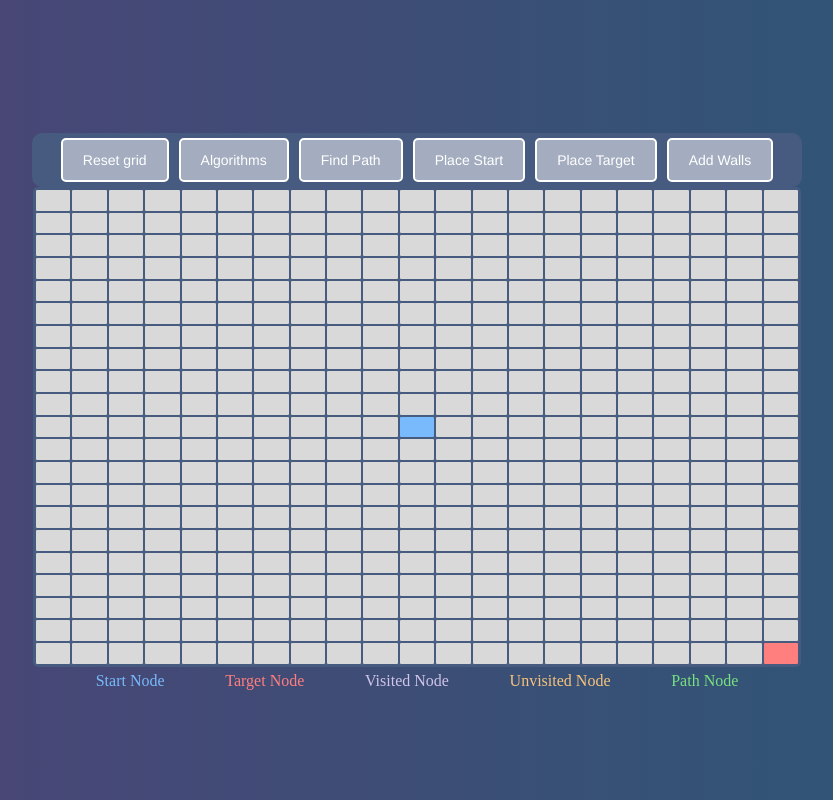
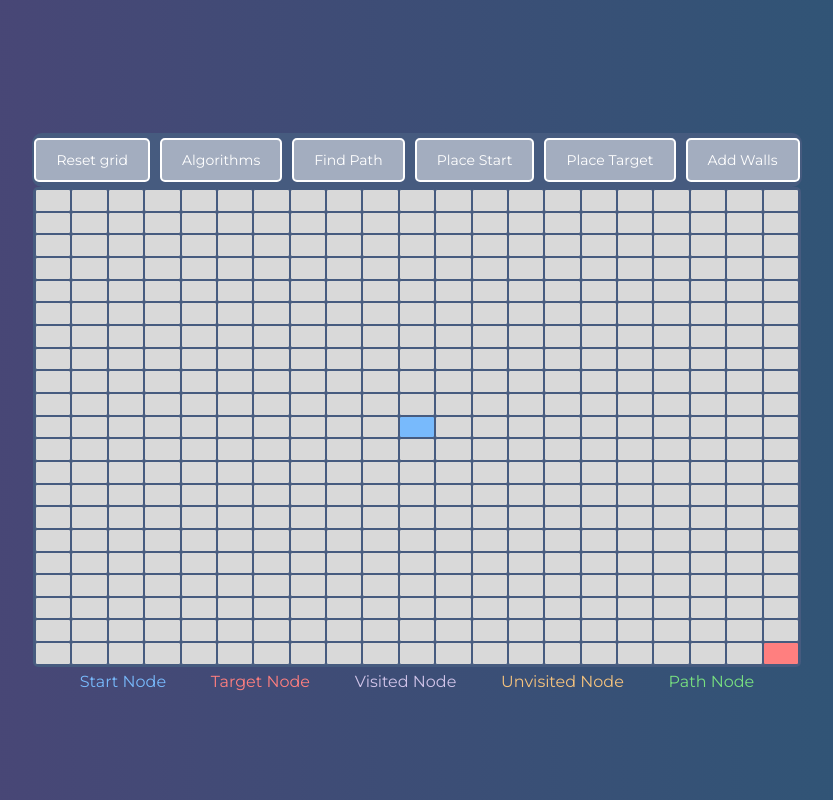
Before and after one commit to Conot-me/path-finding-simulation, a Next.js app in the folder pathsimulation/: page / in a window 1280 px wide. Shown: the whole page, without its empty margins (223-1056 px from the left). Built offline with nearby package versions, Linux system fonts and the light colour scheme.

Commit message:
Added new fonts to css.

```diff
--- a/pathsimulation/src/styles/Home.module.css
+++ b/pathsimulation/src/styles/Home.module.css
@@ -7,6 +7,7 @@
   flex-direction: column;
   justify-content: center;
   align-items: center;
+  font-family: 'Montserrat', sans-serif;
 }
 
 .MenuContainer{
@@ -22,6 +23,7 @@
   position: relative;
   margin-bottom: 0%;
   box-sizing: border-box;
+  font-family: 'Montserrat', sans-serif;
 }
 
 .MenuButton{
@@ -31,7 +33,7 @@
   border-radius: 5px;
   border: 2px solid;
   cursor: pointer;
-  font-family: "Haas Grot Text R Web", "Helvetica Neue", Helvetica, Arial, sans-serif;
+  font-family: 'Montserrat', sans-serif;
   font-size: 14px;
   font-weight: 500;
   line-height: 20px;
@@ -72,7 +74,7 @@
   border-radius: 5px;
   border: 2px solid;
   cursor: pointer;
-  font-family: "Haas Grot Text R Web", "Helvetica Neue", Helvetica, Arial, sans-serif;
+  font-family: 'Montserrat', sans-serif;
   font-size: 14px;
   font-weight: 500;
   line-height: 20px;
@@ -103,7 +105,7 @@
 .Dropdown .DropdownContent {
   display: none;
   position: absolute;
-  margin-top: -80px;
+  margin-top: -85px;
   z-index: 999;
 }
 
@@ -114,7 +116,7 @@
   border-radius: 5px;
   border: 2px solid;
   cursor: pointer;
-  font-family: "Haas Grot Text R Web", "Helvetica Neue", Helvetica, Arial, sans-serif;
+  font-family: 'Montserrat', sans-serif;
   font-size: 14px;
   font-weight: 500;
   line-height: 20px;
--- a/pathsimulation/src/styles/globals.css
+++ b/pathsimulation/src/styles/globals.css
@@ -1,11 +1,5 @@
-:root {
-  --max-width: 1100px;
-  --border-radius: 12px;
-  --font-mono: ui-monospace, Menlo, Monaco, 'Cascadia Mono', 'Segoe UI Mono',
-    'Roboto Mono', 'Oxygen Mono', 'Ubuntu Monospace', 'Source Code Pro',
-    'Fira Mono', 'Droid Sans Mono', 'Courier New', monospace;
-}
-
+@import url('https://fonts.googleapis.com/css?family=Roboto');
+@import url('https://fonts.googleapis.com/css?family=Montserrat');
 * {
   box-sizing: border-box;
   padding: 0;
@@ -15,11 +9,7 @@
 html,
 body {
   max-width: 100vw;
-  /* overflow-x: hidden; */
-}
-
-body {
-
+  font-family: 'Montserrat', sans-serif;
 }
 
 a {
```
Also changed, not shown: pathsimulation/src/pages/index.js (indentation only).
